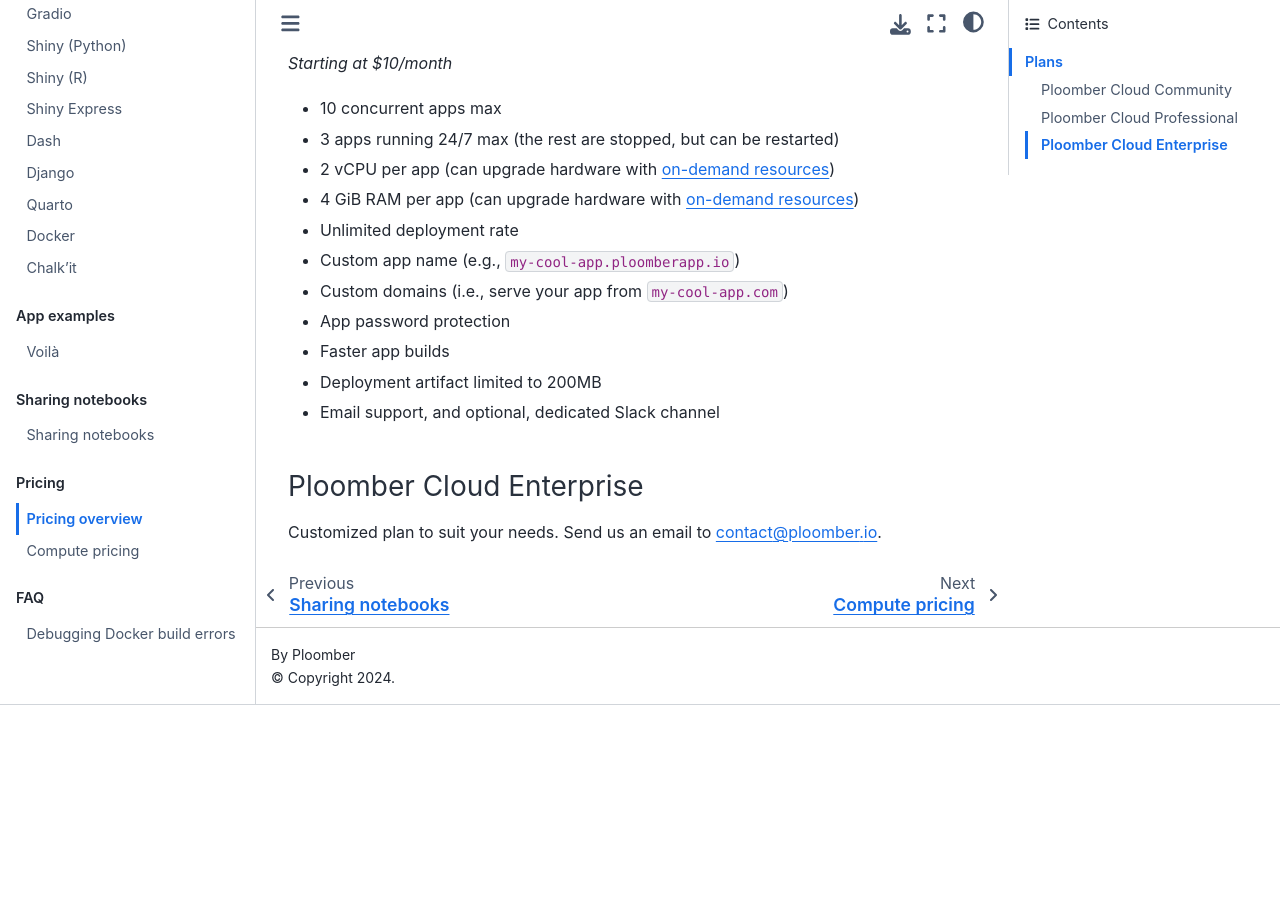
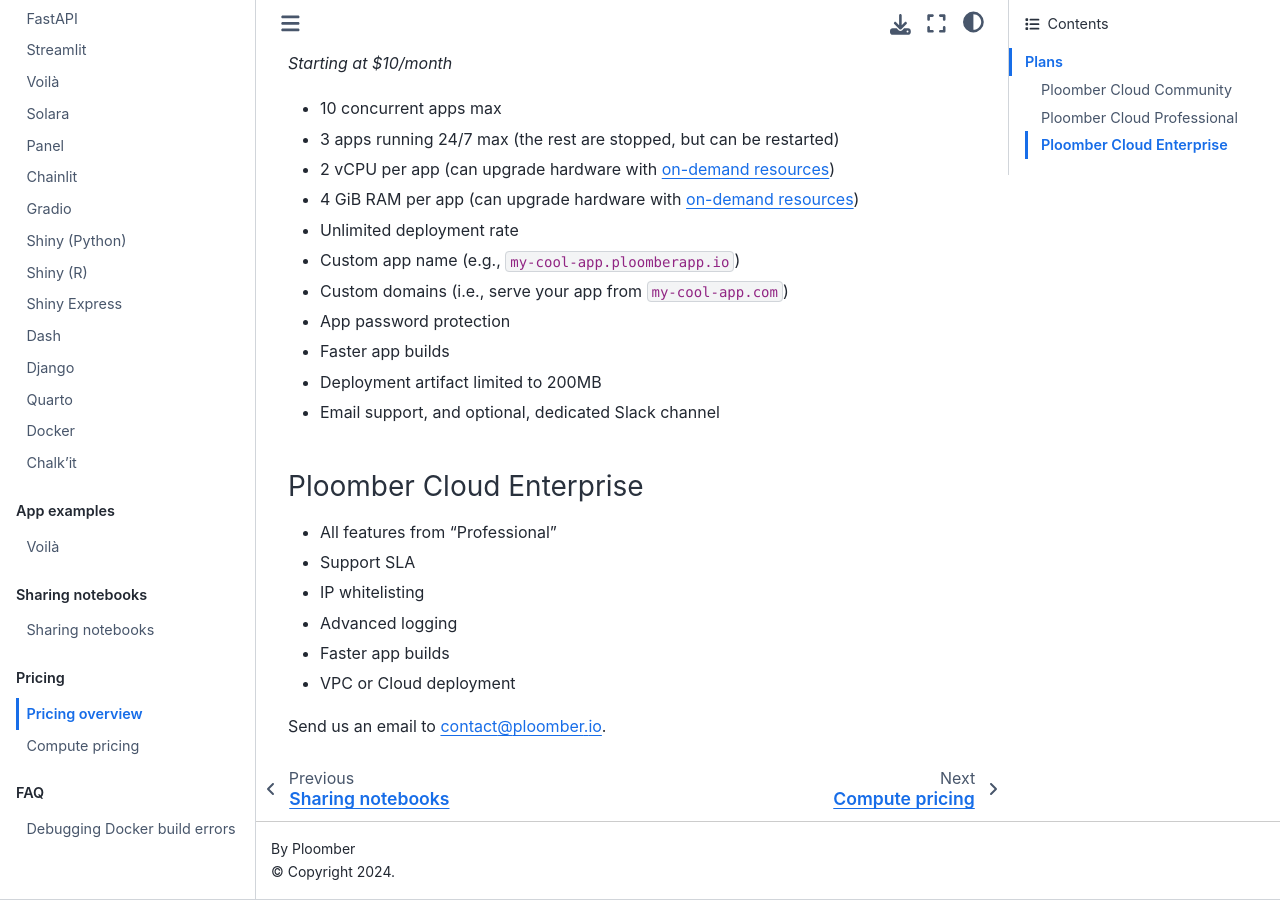
Before and after one commit to ploomber/doc, a Jupyter Book: the page built from doc/pricing/overview.md, in a window 1280 px wide and 900 px high, scrolled down 675 px. Built offline with Jupyter Book 1.0.4 settings and Sphinx 7.4.7 and the Sphinx Book theme 1.1.4, drawn with Linux system fonts in a browser that asks for light colours; before the commit the page ends 1380 px from its top, so only the background shows below that.

Commit message:
updates enterprise features

```diff
--- a/doc/pricing/overview.md
+++ b/doc/pricing/overview.md
@@ -35,4 +35,12 @@
 
 ### Ploomber Cloud Enterprise
 
-Customized plan to suit your needs. Send us an email to [contact@ploomber.io](mailto:contact@ploomber.io).
+- All features from "Professional"
+- Support SLA
+- IP whitelisting
+- Advanced logging
+- Faster app builds
+- VPC or Cloud deployment
+
+
+Send us an email to [contact@ploomber.io](mailto:contact@ploomber.io).
```
